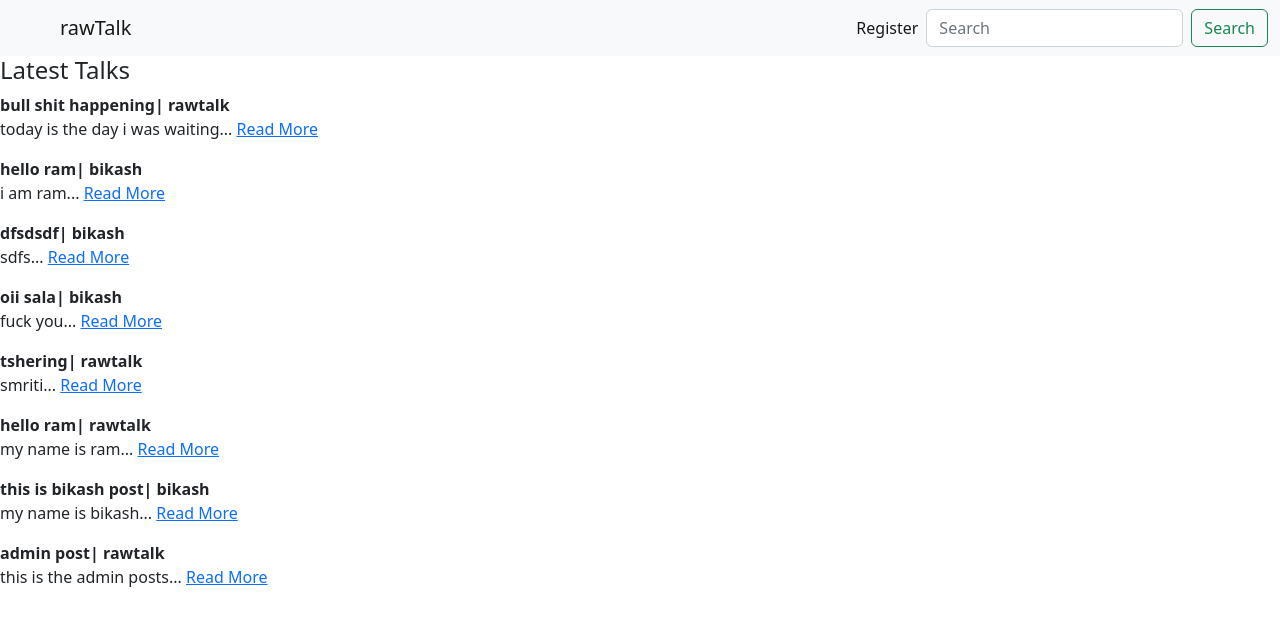
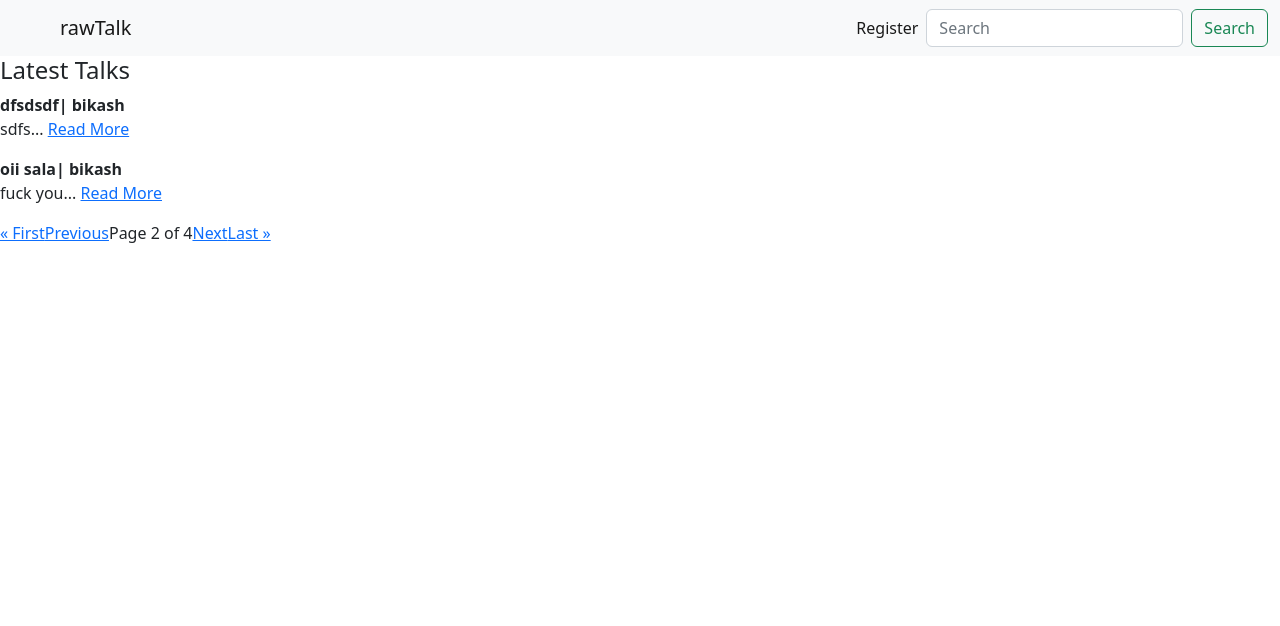
Before and after one commit to tshering10/Blog-App, a Django app: page /?page=2 in a window 1280 px wide. Shown: the top 626 px of the page. Run offline with Django 5.2, Linux system fonts and the light colour scheme; data comes from the database, SQL or seed files in the repository; both versions use the stored data as it was after the commit.

Commit message:
added pagination in home page

```diff
--- a/blog/posts/views.py
+++ b/blog/posts/views.py
@@ -2,13 +2,22 @@ from django.shortcuts import render, get_object_or_404, redirect
 from posts.models import Post
 from posts.forms import PostForm
 from django.contrib import messages
+from django.core.paginator import Paginator, EmptyPage
 # Create your views here.
 def home(request):
     posts = Post.objects.all().order_by('-pk')
-    return render(request, 'posts/home.html', {'posts': posts})
+    paginator = Paginator(posts, 2) #shows 2 posts per page
+    page_number = request.GET.get('page')
+    try:
+        page_obj = paginator.get_page(page_number)
+    except EmptyPage:
+        page_obj = paginator.get_page(1)
+
+    return render(request, 'posts/home.html', {'posts': posts, 'page_obj': page_obj})
 
 def dashboard(request):
     posts = Post.objects.all().order_by('-pk')
+
     context = {
         'posts': posts,
     }
--- a/blog/templates/posts/home.html
+++ b/blog/templates/posts/home.html
@@ -5,8 +5,8 @@
     <div class="container-post">
         <h4>Latest Talks</h4>
 
-        {% if posts %}
-            {% for post in posts %}
+        {% if page_obj %}
+            {% for post in page_obj %}
                 <div class="posts">
                     <a class="text-decoration-none text-dark" href="{% url "post_detail" post.pk%}"><strong >{{post.title}}| {{post.author.username}}</strong></a>
                     <p>{{post.content|slice:":30"}}... <a href="{% url "post_detail" post.pk %}">Read More</a></p>
@@ -15,4 +15,18 @@
             {% endfor %}
         {% endif %}
     </div>
+    <div class="pagination">
+        {% if page_obj.has_previous %}
+            <a class="pagination-button" href="?page=1">&laquo; First</a>
+            <a class="pagination-button" href="?page={{ page_obj.previous_page_number }}">Previous</a>
+        {% endif %}
+
+        <span class="pagination-info">Page {{ page_obj.number }} of {{ page_obj.paginator.num_pages }}</span>
+
+        {% if page_obj.has_next %}
+            <a class="pagination-button" href="?page={{ page_obj.next_page_number }}">Next</a>
+            <a class="pagination-button" href="?page={{ page_obj.paginator.num_pages }}">Last &raquo;</a>
+        {% endif %}
+    </div>
+
 {% endblock content %}
```
Also changed, not shown: blog/db.sqlite3.
